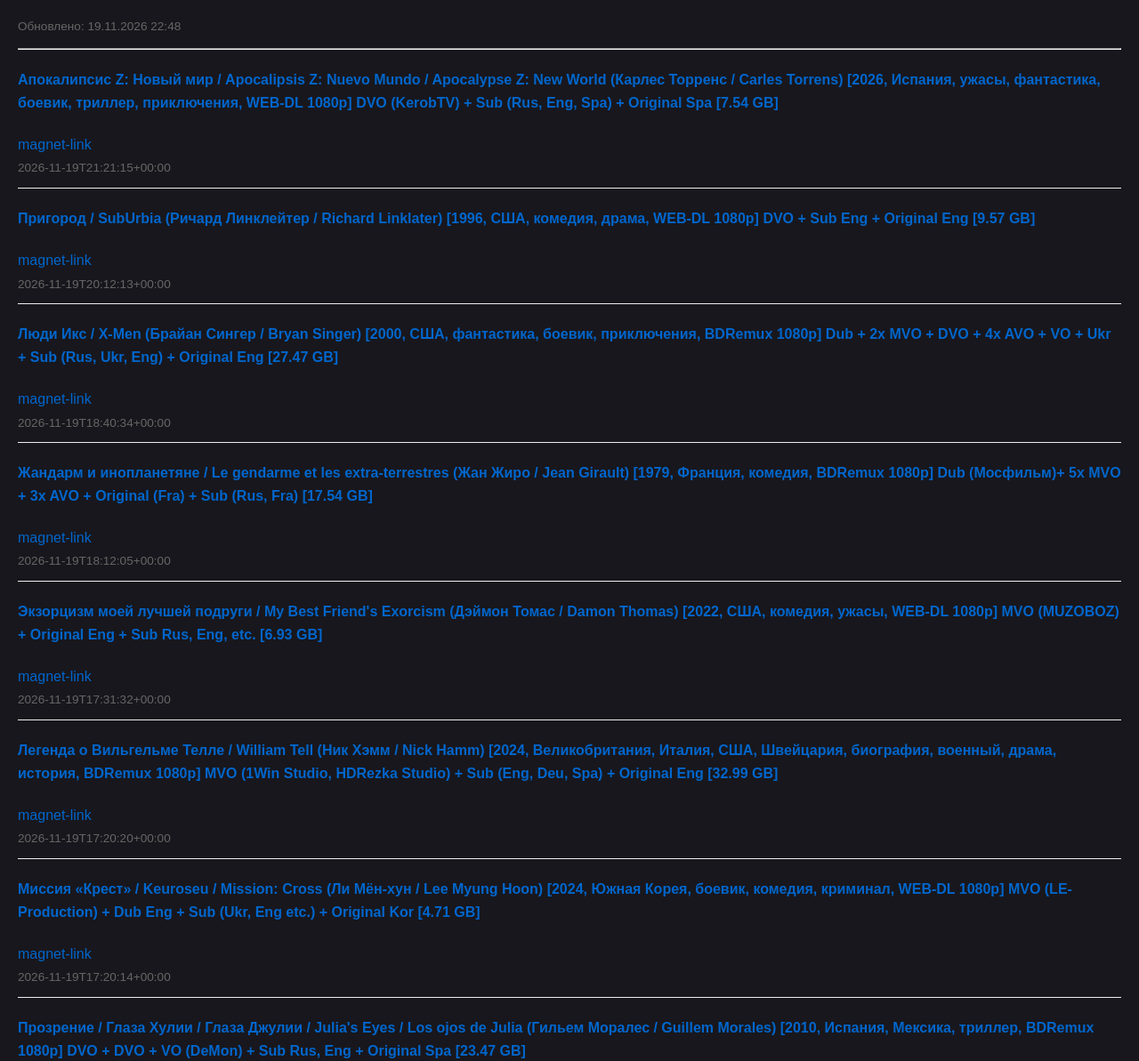
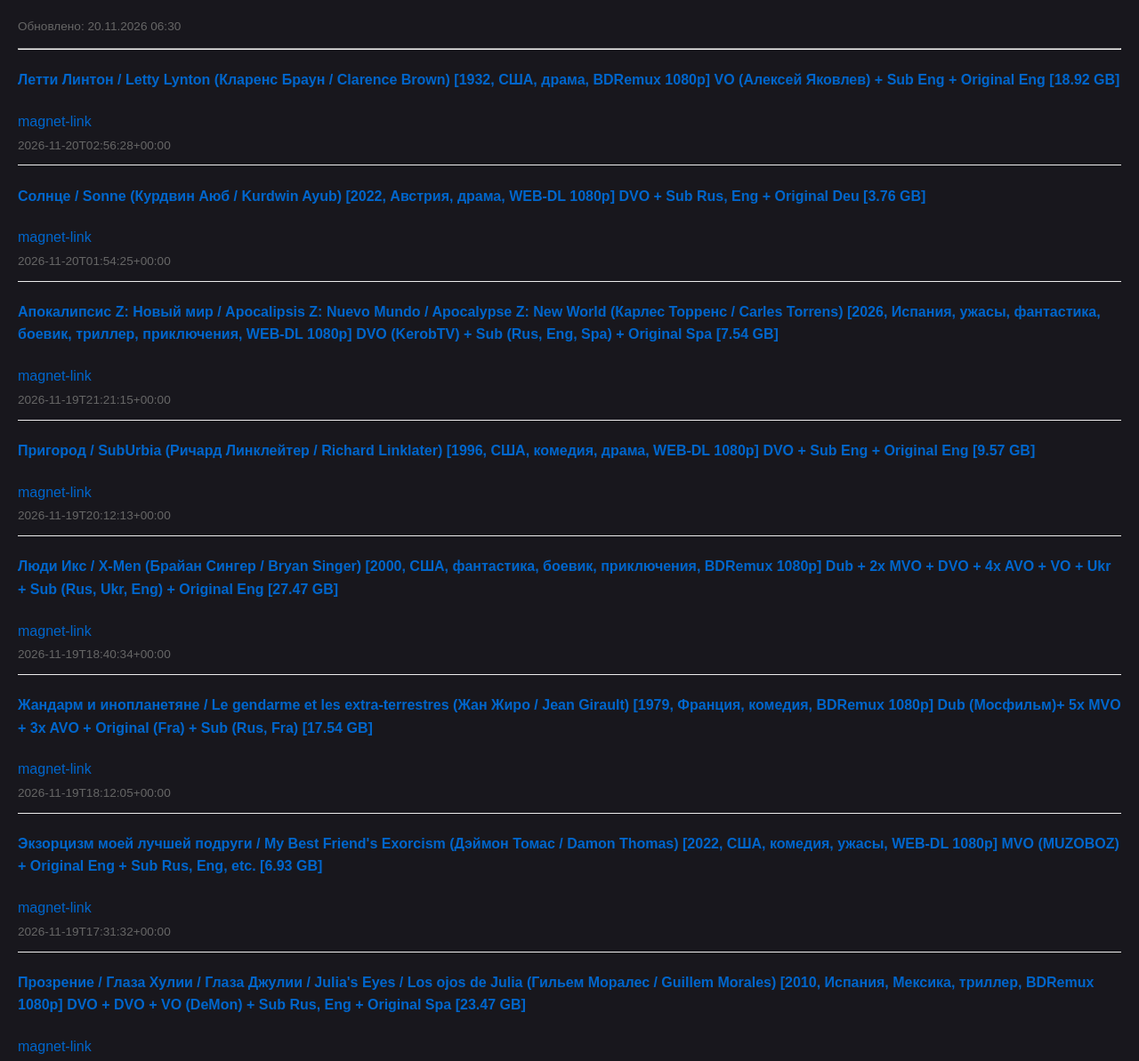
Before and after one commit to xoxloviwan/rss-experiments, a plain HTML site: page index.html in a window 1280 px wide. Shown: the part 94-1287 px from the top of the page at 89% size. Drawn offline with Linux system fonts and the light colour scheme.

Commit message:
deploy: e94168a96bf294a54c5479ee9cc034702500da8f

```diff
--- a/index.html
+++ b/index.html
@@ -14,8 +14,38 @@
 	</head>
 	<body>
 	    <h1>Мой RSS Ридер</h1>
-	    <p class="date">Обновлено: 19.11.2026 22:48</p>
+	    <p class="date">Обновлено: 20.11.2026 06:30</p>
 	    <hr>
+
+	    <div class="item">
+
+							<h4><a href="https://rutracker.org/forum/viewtopic.php?t=6936140" target="_blank">Летти Линтон / Letty Lynton (Кларенс Браун / Clarence Brown) [1932, США, драма, BDRemux 1080p] VO (Алексей Яковлев) &#43; Sub Eng &#43; Original Eng [18.92 GB]</a></h4>
+
+
+
+
+									<div class="download-zone">
+											<a href="magnet:?xt=urn:btih:4151DF75BEA3E9915CD08BC29EABFDBDF61862BE&amp;tr=http%3A%2F%2Fbt3.t-ru.org%2Fann%3Fmagnet">magnet-link</a>
+									</div>
+
+
+	        <span class="date">2026-11-20T02:56:28&#43;00:00</span>
+	    </div>
+
+	    <div class="item">
+
+							<h4><a href="https://rutracker.org/forum/viewtopic.php?t=6940266" target="_blank">Солнце / Sonne (Курдвин Аюб / Kurdwin Ayub) [2022, Австрия, драма, WEB-DL 1080p] DVO &#43; Sub Rus, Eng &#43; Original Deu [3.76 GB]</a></h4>
+
+
+
+
+									<div class="download-zone">
+											<a href="magnet:?xt=urn:btih:092DD19AC856D5EB018BDABAE5055EDD15D76D1F&amp;tr=http%3A%2F%2Fbt.t-ru.org%2Fann%3Fmagnet">magnet-link</a>
+									</div>
+
+
+	        <span class="date">2026-11-20T01:54:25&#43;00:00</span>
+	    </div>
 
 	    <div class="item">
 
@@ -90,36 +120,6 @@
 
 
 	        <span class="date">2026-11-19T17:31:32&#43;00:00</span>
-	    </div>
-
-	    <div class="item">
-
-							<h4><a href="https://rutracker.org/forum/viewtopic.php?t=6940147" target="_blank">Легенда о Вильгельме Телле / William Tell (Ник Хэмм / Nick Hamm) [2024, Великобритания, Италия, США, Швейцария, биография, военный, драма, история, BDRemux 1080p] MVO (1Win Studio, HDRezka Studio) &#43; Sub (Eng, Deu, Spa) &#43; Original Eng [32.99 GB]</a></h4>
-
-
-
-
-									<div class="download-zone">
-											<a href="magnet:?xt=urn:btih:2F5F46232F60366B997C70C89C74240452CFBFC6&amp;tr=http%3A%2F%2Fbt.t-ru.org%2Fann%3Fmagnet">magnet-link</a>
-									</div>
-
-
-	        <span class="date">2026-11-19T17:20:20&#43;00:00</span>
-	    </div>
-
-	    <div class="item">
-
-							<h4><a href="https://rutracker.org/forum/viewtopic.php?t=6940146" target="_blank">Миссия «Крест» / Keuroseu / Mission: Cross (Ли Мён-хун / Lee Myung Hoon) [2024, Южная Корея, боевик, комедия, криминал, WEB-DL 1080p] MVO (LE-Production) &#43; Dub Eng &#43; Sub (Ukr, Eng etc.) &#43; Original Kor [4.71 GB]</a></h4>
-
-
-
-
-									<div class="download-zone">
-											<a href="magnet:?xt=urn:btih:A5E16A065365994CE82F3A0859F960CBB3C4804D&amp;tr=http%3A%2F%2Fbt4.t-ru.org%2Fann%3Fmagnet">magnet-link</a>
-									</div>
-
-
-	        <span class="date">2026-11-19T17:20:14&#43;00:00</span>
 	    </div>
 
 	    <div class="item">
```
